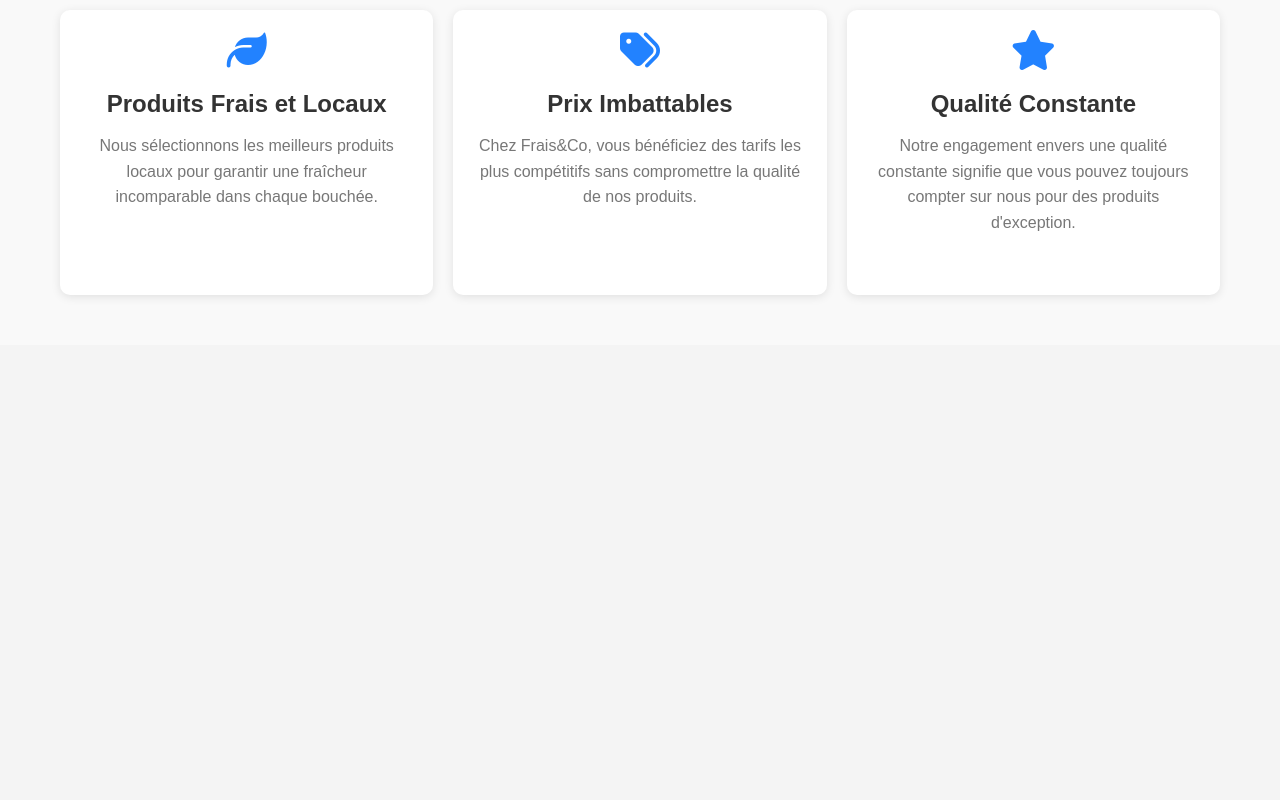
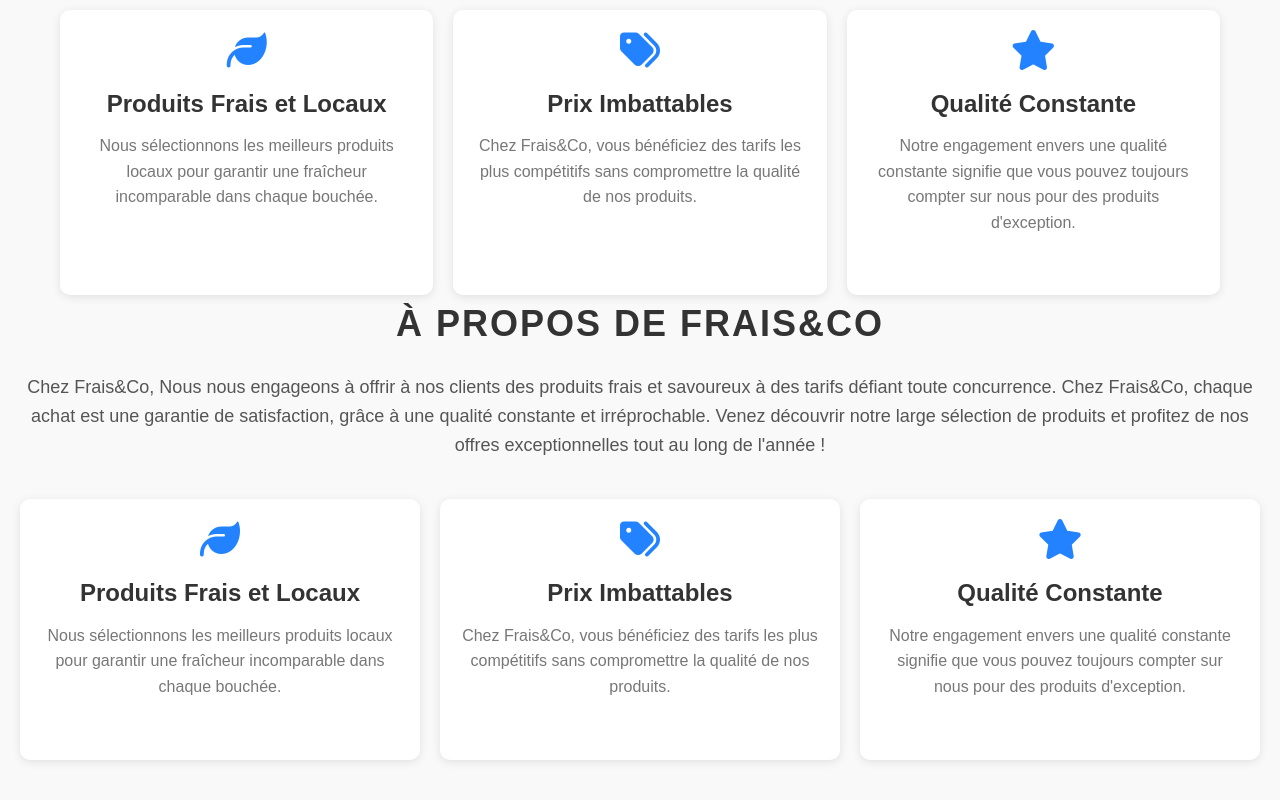
Before and after one commit to thiviyan2002/Frais-Co, a plain HTML site: page index.html in a window 1280 px wide. Shown: the part 822-1622 px from the top of the page. Before the commit the page ends 1167 px from the top, so only its background shows below. Drawn offline with Linux system fonts and the light colour scheme.

Commit message:
Update index.html

```diff
--- a/index.html
+++ b/index.html
@@ -24,8 +24,17 @@
                 <li><a href="#"><i class="fa-brands fa-instagram"></i></a></li>
             </ul>
         </nav>
+        <!-- Bouton hamburger pour mobile -->
+        <div class="hamburger" id="hamburger">
+            <i class="fa-solid fa-bars"></i>
+        </div>
     </header>
     <main>
+        <!-- Section présentation image -->
+        <!--section class="img-presentation">
+            <h1>Bienvenue chez Creativino</h1>
+            <img src="image/pizza-6478478_1920.jpg" alt="Pizza artisanale">
+        </section-->
         <section class="img-presentation">
             <div class="overlay"></div> <!-- Superposition noire -->
             <h1>Bienvenue chez Frais&Co</h1>
@@ -53,6 +62,27 @@
                     </div>
                 </div>
             </div>
+            <div class="container"></div>
+                <h2>À propos de Frais&Co</h2>
+                <p>Chez Frais&Co, Nous nous engageons à offrir à nos clients des produits frais et savoureux à des tarifs défiant toute concurrence. Chez Frais&Co, chaque achat est une garantie de satisfaction, grâce à une qualité constante et irréprochable. Venez découvrir notre large sélection de produits et profitez de nos offres exceptionnelles tout au long de l'année !</p>
+                <div class="features">
+                    <div class="feature">
+                        <i class="fa-solid fa-leaf"></i>
+                        <h3>Produits Frais et Locaux</h3>
+                        <p>Nous sélectionnons les meilleurs produits locaux pour garantir une fraîcheur incomparable dans chaque bouchée.</p>
+                    </div>
+                    <div class="feature">
+                        <i class="fa-solid fa-tags"></i>
+                        <h3>Prix Imbattables</h3>
+                        <p>Chez Frais&Co, vous bénéficiez des tarifs les plus compétitifs sans compromettre la qualité de nos produits.</p>
+                    </div>
+                    <div class="feature">
+                        <i class="fa-solid fa-star"></i>
+                        <h3>Qualité Constante</h3>
+                        <p>Notre engagement envers une qualité constante signifie que vous pouvez toujours compter sur nous pour des produits d'exception.</p>
+                    </div>
+                </div>
+            </div>
         </section>
     </main>
     <footer></footer>
```
